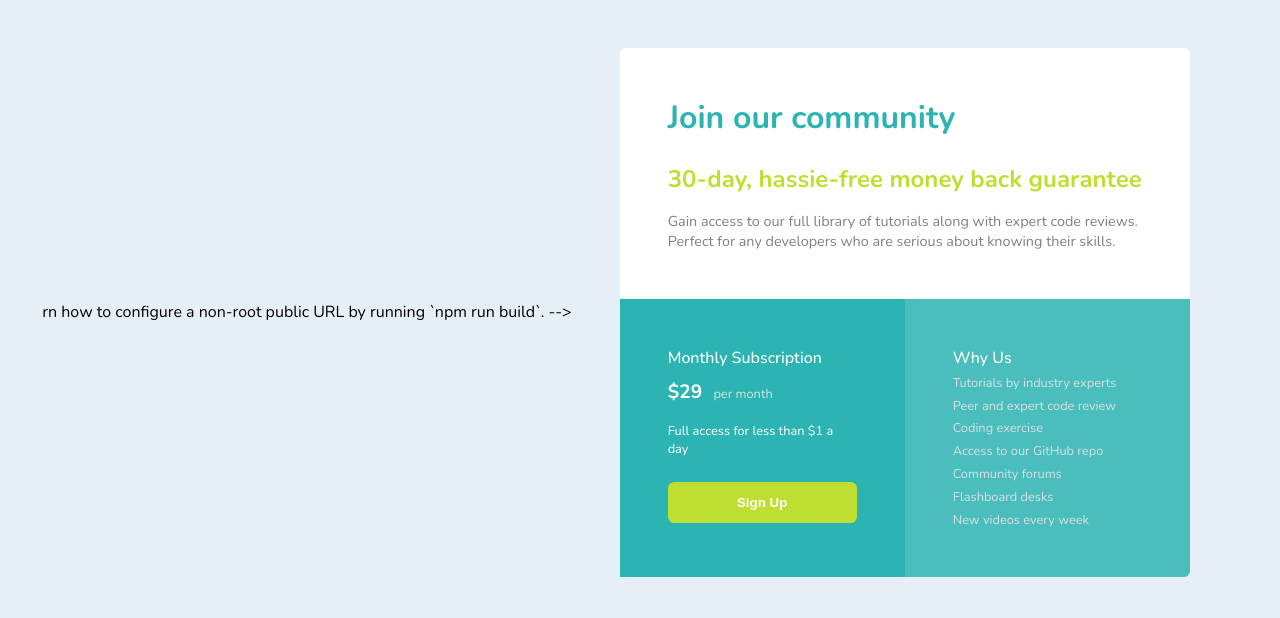
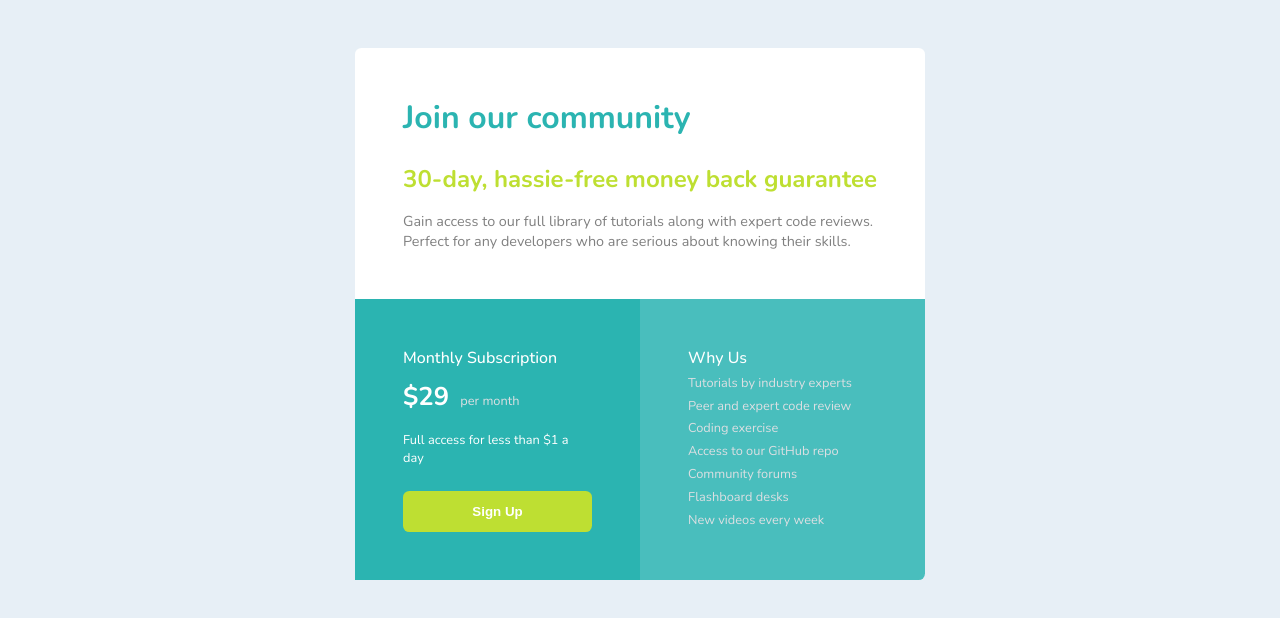
Before and after one commit to hormakery/grid-component, a React (Create React App) app: page / in a window 1280 px wide. Shown: the top 618 px of the page. Built offline with nearby package versions, Linux system fonts and the light colour scheme.

Commit message:
grid component

```diff
--- a/public/index.html
+++ b/public/index.html
@@ -12,8 +12,8 @@
     <link rel="apple-touch-icon" href="%PUBLIC_URL%/logo192.png" />
 
     <link rel="manifest" href="%PUBLIC_URL%/manifest.json" />
-   rn how to configure a non-root public URL by running `npm run build`.
-    -->
+
+
     <title>React App</title>
   </head>
   <body>
--- a/src/component/home/Home.styles.ts
+++ b/src/component/home/Home.styles.ts
@@ -74,7 +74,7 @@ export const TopLeft=styled.div`
 
     .price{
       color: #fff;
-      font-size: 1.2rem;
+      font-size: 1.6rem;
       margin-right: .7rem;
     }
   }
```
